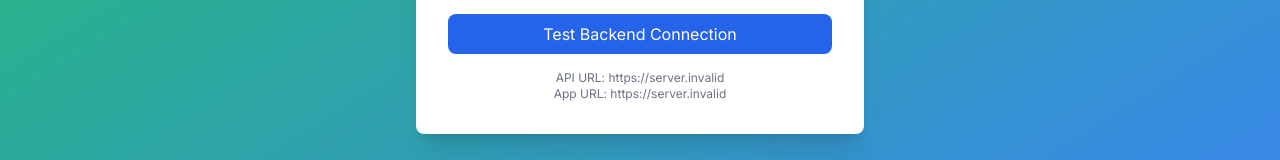
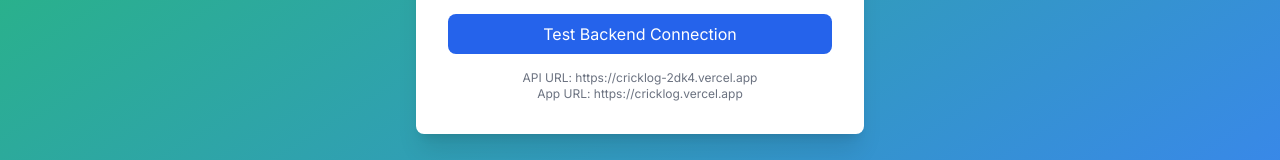
Before and after one commit to arun-nex/cricklog, a Next.js app in the folder frontend/: page / in a window 1280 px wide. Shown: the part 488-648 px from the top of the page. Built offline with nearby package versions, Linux system fonts and the light colour scheme; no server answers.

Commit message:
FORCE DEPLOYMENT: Complete rewrite of frontend with hardcoded backend URL - Sun Oct  5 23:50:57 IST 2025

```diff
--- a/frontend/app/page.tsx
+++ b/frontend/app/page.tsx
@@ -7,41 +7,36 @@ export default function Home() {
 
   const testConnection = async () => {
     try {
-      // Use the correct backend URL and ensure no double slash
-      let apiUrl = process.env.NEXT_PUBLIC_API_URL || 'https://cricklog-2dk4.vercel.app'
-      // Remove any trailing slashes and ensure clean URL
-      apiUrl = apiUrl.replace(/\/+$/, '')
-
-      // Ensure we have a clean URL without double slashes
+      // Force the correct backend URL without any environment variables
+      const apiUrl = 'https://cricklog-2dk4.vercel.app'
       const healthUrl = `${apiUrl}/health`
 
-      console.log('Testing connection to:', healthUrl)
-      console.log('Current origin:', window.location.origin)
+      console.log('🔍 Testing connection to:', healthUrl)
+      console.log('🌐 Current origin:', window.location.origin)
 
       const response = await fetch(healthUrl, {
         method: 'GET',
         headers: {
           'Content-Type': 'application/json',
         },
-        mode: 'cors',
-        credentials: 'include'
+        mode: 'cors'
       })
 
-      console.log('Response status:', response.status)
-      console.log('Response headers:', Object.fromEntries(response.headers.entries()))
+      console.log('📊 Response status:', response.status)
+      console.log('📋 Response headers:', Object.fromEntries(response.headers.entries()))
 
       if (response.ok) {
         const data = await response.json()
-        console.log('Response data:', data)
+        console.log('✅ Response data:', data)
         setIsConnected(true)
-        console.log('Backend connection successful!')
+        console.log('🎉 Backend connection successful!')
       } else {
-        console.error('Backend responded with status:', response.status)
+        console.error('❌ Backend responded with status:', response.status)
         const errorText = await response.text()
-        console.error('Error response:', errorText)
+        console.error('💥 Error response:', errorText)
       }
     } catch (error) {
-      console.error('Connection test failed:', error)
+      console.error('🚨 Connection test failed:', error)
     }
   }
 
@@ -70,7 +65,7 @@ export default function Home() {
               <div className="flex items-center justify-center">
                 <div className={`w-3 h-3 rounded-full mr-2 ${isConnected ? 'bg-green-500' : 'bg-yellow-500'}`}></div>
                 <span className="text-sm text-gray-600">
-                  {isConnected ? 'Connected to Railway' : 'Testing connection...'}
+                  {isConnected ? 'Connected to Vercel' : 'Testing connection...'}
                 </span>
               </div>
             </div>
@@ -83,8 +78,8 @@ export default function Home() {
             </button>
 
             <div className="text-xs text-gray-500 mt-4">
-              <p>API URL: {(process.env.NEXT_PUBLIC_API_URL || 'https://cricklog-2dk4.vercel.app').replace(/\/+$/, '')}</p>
-              <p>App URL: {process.env.NEXT_PUBLIC_APP_URL || 'https://cricklog.vercel.app'}</p>
+              <p>API URL: https://cricklog-2dk4.vercel.app</p>
+              <p>App URL: https://cricklog.vercel.app</p>
             </div>
           </div>
         </div>
```
